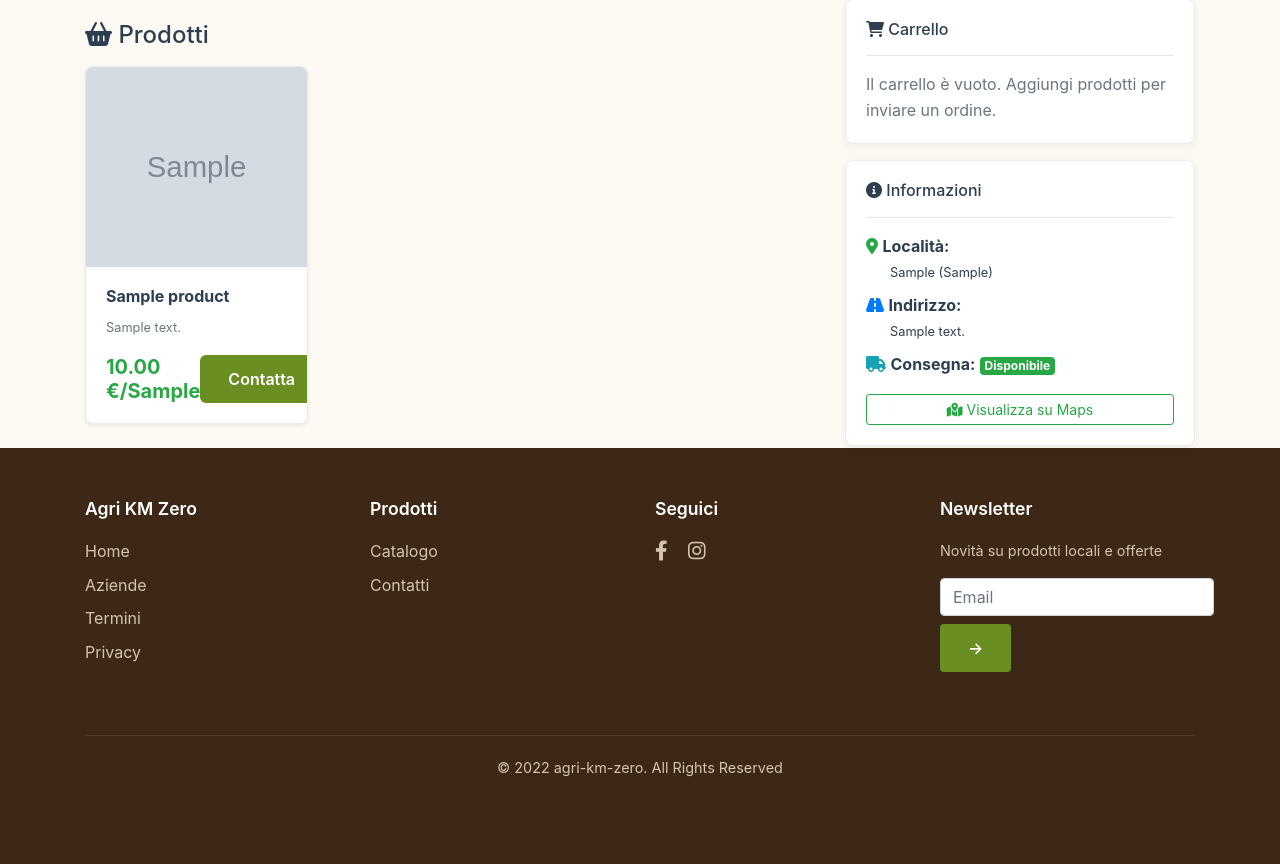
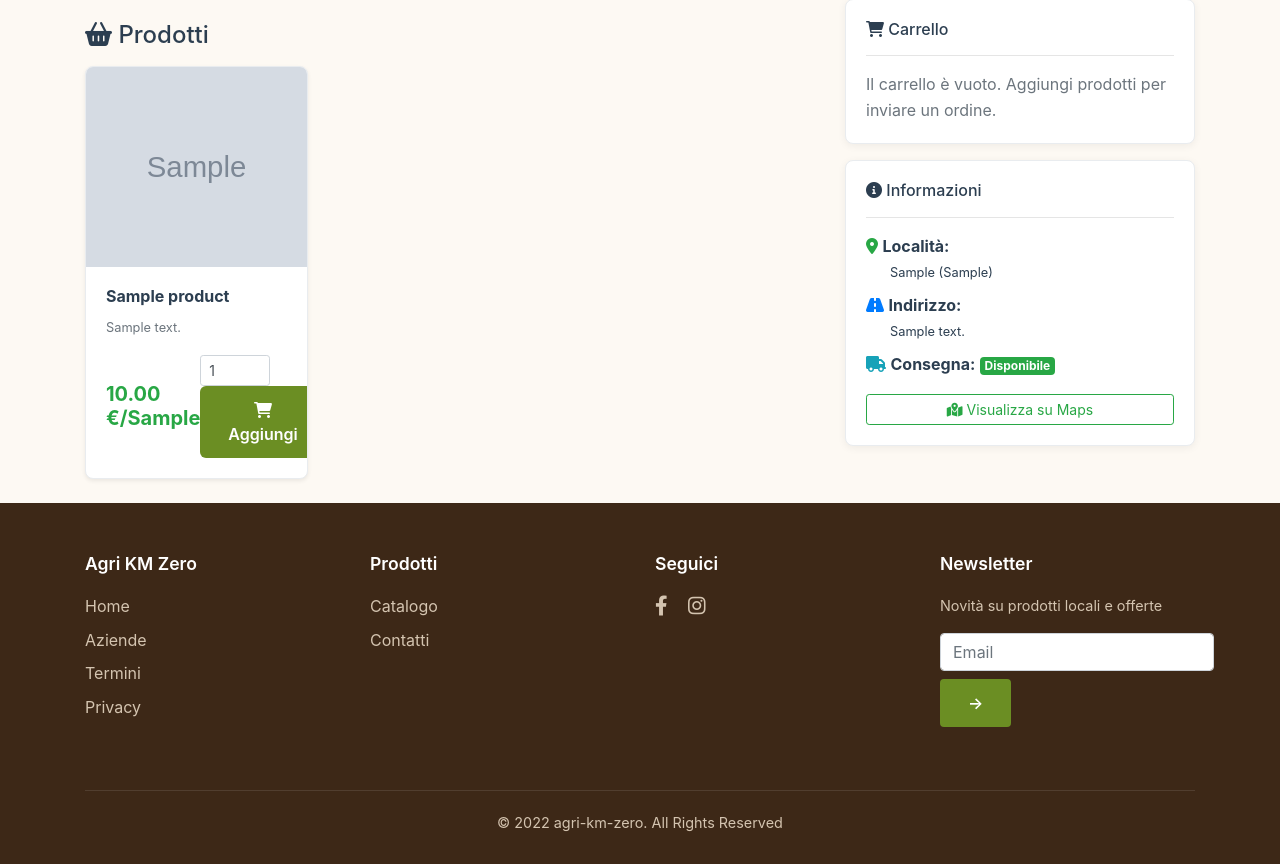
Before and after one commit to Chapobulli/agri-km-zero, a Flask app: a page that uses templates/profile.html in a window 1280 px wide. Shown: the part 472-1336 px from the top of the page. Before the commit the page ends 1248 px from the top, so only its background shows below. Run offline with Flask 3, Linux system fonts and the light colour scheme; tables that the repository leaves empty hold one stand-in row (values such as "Sample post"); grey boxes marked "Sample" are stand-in pictures; some libraries are stand-ins or nearby versions.

Commit message:
Feature: aggiunta modifica quantità carrello e aggiunta prodotti da pagina profilo per ospiti

```diff
--- a/templates/profile.html
+++ b/templates/profile.html
@@ -45,13 +45,11 @@
                                             </button>
                                         </div>
                                         <form id="del-{{ p.id }}" method="POST" action="{{ url_for('products.delete_product', product_id=p.id) }}" style="display:none;"></form>
-                                    {% elif current_user.is_authenticated %}
+                                    {% else %}
                                         <form method="POST" action="{{ url_for('cart.add_to_cart', product_id=p.id) }}" class="form-inline">
                                             <input type="number" name="qty" min="1" value="1" class="form-control form-control-sm mr-2" style="width:70px;">
                                             <button class="btn btn-success btn-sm" type="submit"><i class="fas fa-shopping-cart"></i> Aggiungi</button>
                                         </form>
-                                    {% else %}
-                                        <a class="btn btn-success btn-sm" href="{{ url_for('auth.register') }}">Contatta</a>
                                     {% endif %}
                                 </div>
                             </div>
@@ -101,12 +99,30 @@
                         {% for pid, item in fcart.items() %}
                             {% set subtotal = (item.price|float) * (item.qty|int) %}
                             {% set total = total + subtotal %}
-                            <li class="mb-2 d-flex justify-content-between align-items-center">
+                            <li class="mb-2">
+                                <div class="d-flex justify-content-between align-items-center mb-1">
                                     <div>
                                         <strong>{{ item.name }}</strong>
-                                    <small class="text-muted"> x{{ item.qty }} {{ item.unit }}</small>
+                                        <br><small class="text-muted">{{ '%.2f'|format(item.price|float) }} € / {{ item.unit }}</small>
                                     </div>
                                     <span class="text-success font-weight-bold">{{ '%.2f'|format(subtotal) }} €</span>
+                                </div>
+                                <div class="d-flex justify-content-between align-items-center">
+                                    <div class="btn-group btn-group-sm">
+                                        <form method="POST" action="{{ url_for('cart.update_cart', product_id=pid|int) }}" class="d-inline">
+                                            <input type="hidden" name="action" value="decrement">
+                                            <button class="btn btn-outline-secondary" type="submit">−</button>
+                                        </form>
+                                        <span class="btn btn-outline-secondary disabled">{{ item.qty }}</span>
+                                        <form method="POST" action="{{ url_for('cart.update_cart', product_id=pid|int) }}" class="d-inline">
+                                            <input type="hidden" name="action" value="increment">
+                                            <button class="btn btn-outline-secondary" type="submit">+</button>
+                                        </form>
+                                    </div>
+                                    <form method="POST" action="{{ url_for('cart.remove_from_cart', product_id=pid|int) }}" class="d-inline">
+                                        <button class="btn btn-sm btn-outline-danger" title="Rimuovi"><i class="fas fa-trash"></i></button>
+                                    </form>
+                                </div>
                             </li>
                         {% endfor %}
                         </ul>
@@ -170,15 +186,28 @@
                         {% for pid, item in fcart.items() %}
                             {% set subtotal = (item.price|float) * (item.qty|int) %}
                             {% set total = total + subtotal %}
-                            <li class="mb-2 d-flex justify-content-between align-items-center">
+                            <li class="mb-2">
+                                <div class="d-flex justify-content-between align-items-center mb-1">
                                     <div>
                                         <strong>{{ item.name }}</strong>
-                                    <small class="text-muted"> x{{ item.qty }} {{ item.unit }}</small>
+                                        <br><small class="text-muted">{{ '%.2f'|format(item.price|float) }} € / {{ item.unit }}</small>
                                     </div>
-                                <div class="text-right">
                                     <span class="text-success font-weight-bold">{{ '%.2f'|format(subtotal) }} €</span>
+                                </div>
+                                <div class="d-flex justify-content-between align-items-center">
+                                    <div class="btn-group btn-group-sm">
+                                        <form method="POST" action="{{ url_for('cart.update_cart', product_id=pid|int) }}" class="d-inline">
+                                            <input type="hidden" name="action" value="decrement">
+                                            <button class="btn btn-outline-secondary" type="submit">−</button>
+                                        </form>
+                                        <span class="btn btn-outline-secondary disabled">{{ item.qty }}</span>
+                                        <form method="POST" action="{{ url_for('cart.update_cart', product_id=pid|int) }}" class="d-inline">
+                                            <input type="hidden" name="action" value="increment">
+                                            <button class="btn btn-outline-secondary" type="submit">+</button>
+                                        </form>
+                                    </div>
                                     <form method="POST" action="{{ url_for('cart.remove_from_cart', product_id=pid|int) }}" class="d-inline">
-                                        <button class="btn btn-sm btn-outline-secondary" title="Rimuovi">&times;</button>
+                                        <button class="btn btn-sm btn-outline-danger" title="Rimuovi"><i class="fas fa-trash"></i></button>
                                     </form>
                                 </div>
                             </li>
```
Also changed, not shown: app/cart.py (+23 -0 lines). Lines whose indentation alone changed are shown as unchanged.
